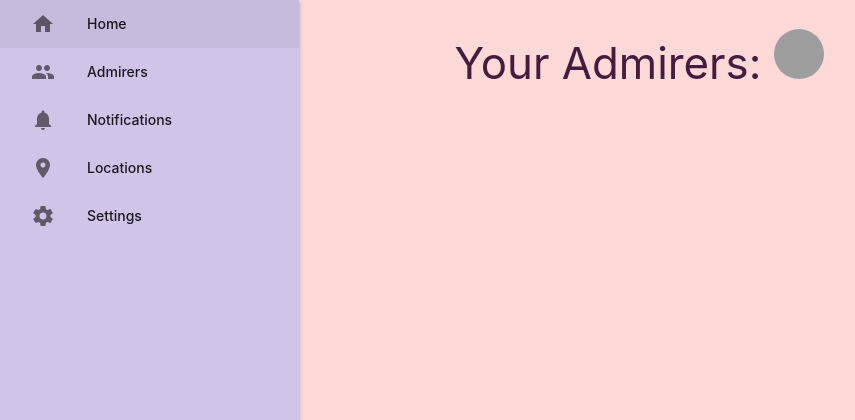
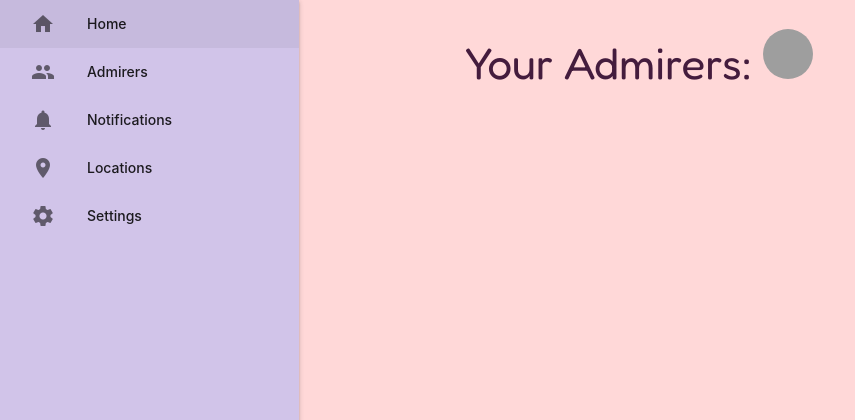
Before and after one commit to Zehntausend/Zehntausend-Friend-Safe-App, a Flask app: template App/templates/followers.html in a window 1280 px wide. Shown: the top 420 px of the page, without its empty margins (1-856 px from the left). Run offline with Flask 3, Linux system fonts and the light colour scheme; the template is opened without the code that fills it, so the values that code supplies are empty; grey boxes are pictures that could not be loaded.

Commit message:
followers complete

```diff
--- a/App/templates/followers.html
+++ b/App/templates/followers.html
@@ -2,10 +2,16 @@
 {% block title %}App Users{% endblock %}
 {% block page %}
 <style>
-  h3 img {
-      border-radius: 50%;
-  }
-</style>
+        @import url('https://fonts.googleapis.com/css2?family=Fredoka&display=swap');
+
+        h3 {
+            font-family: 'Fredoka', cursive;
+        }
+
+        h3 img {
+            border-radius: 50%;
+        }
+    </style>
 <h3>Your Admirers: <img src="https://i.postimg.cc/rsQNFP9C/removal-ai-tmp-64472b3db3716.png" alt="Emote" width="50" height="50"></h3>{% endblock %}
 
 {{ super() }}
```
